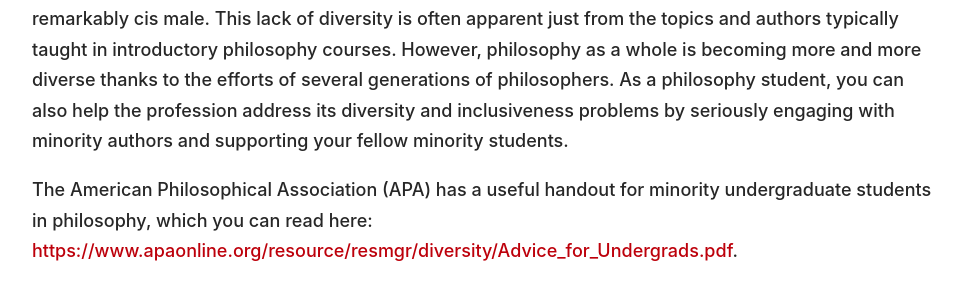
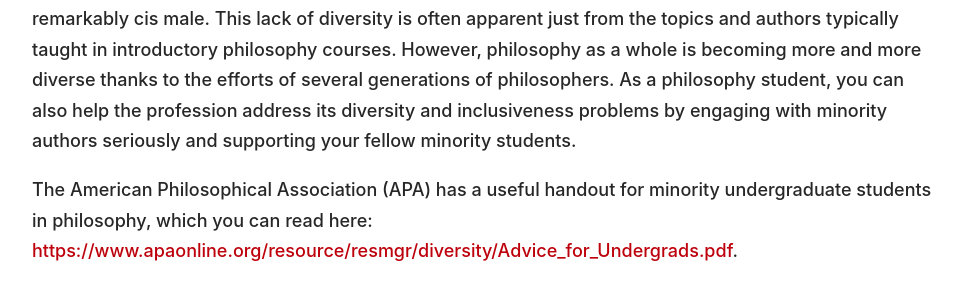
Before and after one commit to dingherself/dingherself.github.io, a Jekyll site: the page built from teaching/syllabus-language.md, in a window 1280 px wide and 900 px high, scrolled down 3956 px. Shown: the part 373-663 px from the top of the window, without its empty margins (158-1119 px from the left). Built offline with Jekyll 4.4.1, drawn with Linux system fonts in a browser that asks for light colours; nearby versions of some CDN libraries; some web fonts are replaced; some of the changed text lies outside the part shown.

Commit message:
minor wording change

```diff
--- a/teaching/syllabus-language.md
+++ b/teaching/syllabus-language.md
@@ -113,7 +113,7 @@ If you feel any aspect of this course makes it difficult for you to participate
 
 ## 3. (Lack of) Diversity in Philosophy
 
-Unfortunately, philosophy as an institutionalized discipline is remarkably white, remarkably straight and remarkably cis male. This lack of diversity is often apparent just from the topics and authors typically taught in introductory philosophy courses. However, philosophy as a whole is becoming more and more diverse thanks to the efforts of several generations of philosophers. As a philosophy student, you can also help the profession address its diversity and inclusiveness problems by seriously engaging with minority authors and supporting your fellow minority students.
+Unfortunately, philosophy as an institutionalized discipline is remarkably white, remarkably straight and remarkably cis male. This lack of diversity is often apparent just from the topics and authors typically taught in introductory philosophy courses. However, philosophy as a whole is becoming more and more diverse thanks to the efforts of several generations of philosophers. As a philosophy student, you can also help the profession address its diversity and inclusiveness problems by engaging with minority authors seriously and supporting your fellow minority students.
 
 The American Philosophical Association (APA) has a useful handout for minority undergraduate students in philosophy, which you can read here: <https://www.apaonline.org/resource/resmgr/diversity/Advice_for_Undergrads.pdf>.
 
```
